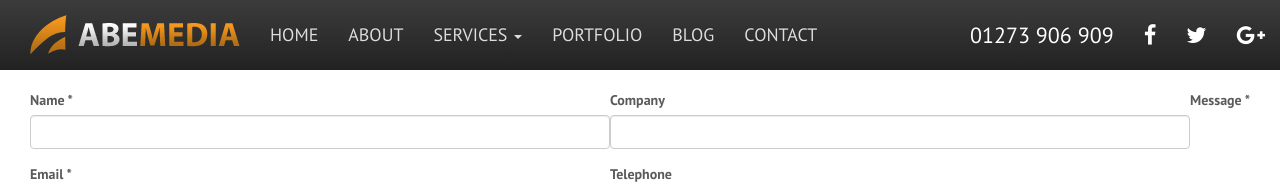
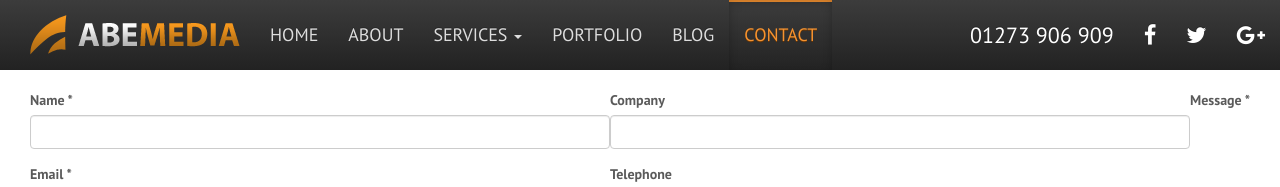
Before and after one commit to abemedia/abemedia.github.io, a Jekyll site: the page built from contact.html, in a window 1280 px wide. Shown: the top 187 px of the page. Built offline with Jekyll 4.4.1, drawn with Linux system fonts in a browser that asks for light colours; nearby versions of some CDN libraries.

Commit message:
Update nav-main.html

```diff
--- a/_includes/nav-main.html
+++ b/_includes/nav-main.html
@@ -19,7 +19,7 @@
         </li>
         <li{% if page.slug == "portfolio" or page.categories contains "portfolio" %} class="active"{% endif %}> <a href="{{ site.url }}/portfolio">Portfolio</a></li>
         <li{% if page.slug == "blog" or page.categories contains "blog" %} class="active"{% endif %}> <a href="{{ site.url }}/blog">Blog</a></li>
-        <li{% if page.id == "contact" %} class="active"{% endif %}> <a href="{{ site.url }}/contact">Contact</a></li>
+        <li{% if page.slug == "contact" %} class="active"{% endif %}> <a href="{{ site.url }}/contact">Contact</a></li>
       </ul>
       <ul class="nav navbar-nav navbar-right">
         <li class="hidden-sm hidden-xs"><a href="tel:01273906909">01273 906 909</a></li>
```
